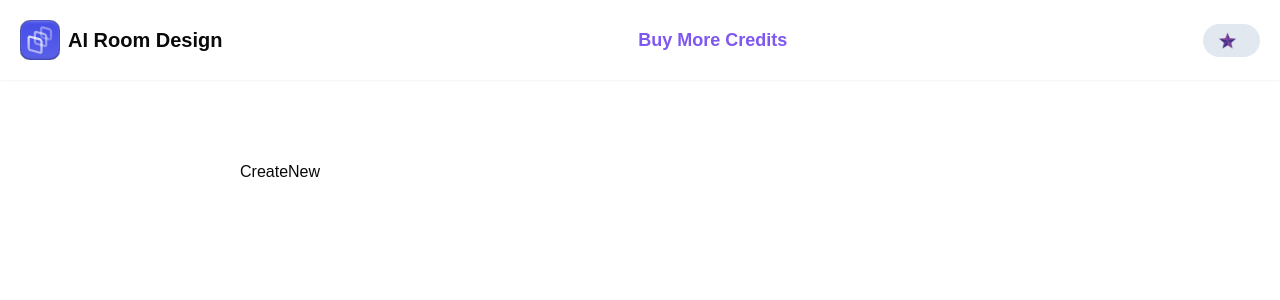
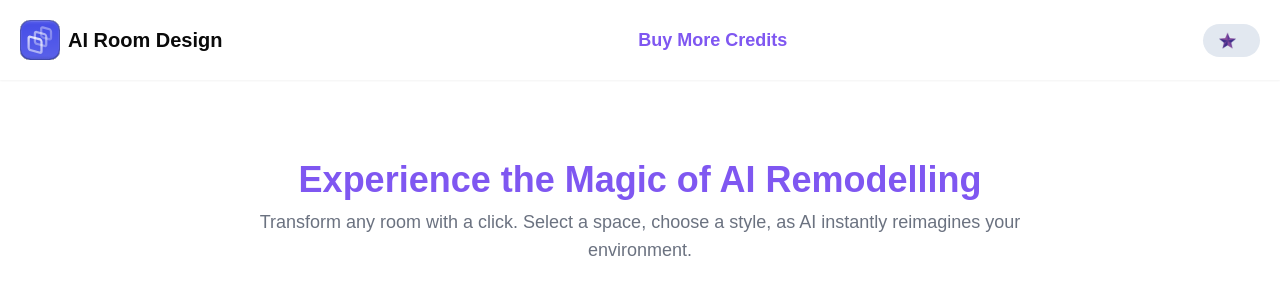
Before and after one commit to Aizal15Chopra/custom-room-redesign, a Next.js app: page /dashboard/create-new in a window 1280 px wide. Shown: the top 300 px of the page. Built offline with nearby package versions, Linux system fonts and the light colour scheme; no server answers.

Commit message:
Enhance CreateNew page with a title and description for AI remodeling feature

```diff
--- a/app/dashboard/create-new/page.jsx
+++ b/app/dashboard/create-new/page.jsx
@@ -3,8 +3,17 @@ import React from 'react'
 function CreateNew() {
   return (
     <div>
-        CreateNew
+       <h2 className='font-bold text-4xl text-primary text-center'>Experience the Magic of AI Remodelling</h2>
+       <p className='text-center text-lg text-gray-500 mt-2'>
+        Transform any room with a click. Select a space, choose a style, as AI instantly reimagines your environment.
+       </p>
 
+       <div>
+        {/* Image Selection*/}
+
+        {/* Form Input section*/}
+
+       </div>
     </div>
   )
 }
```
